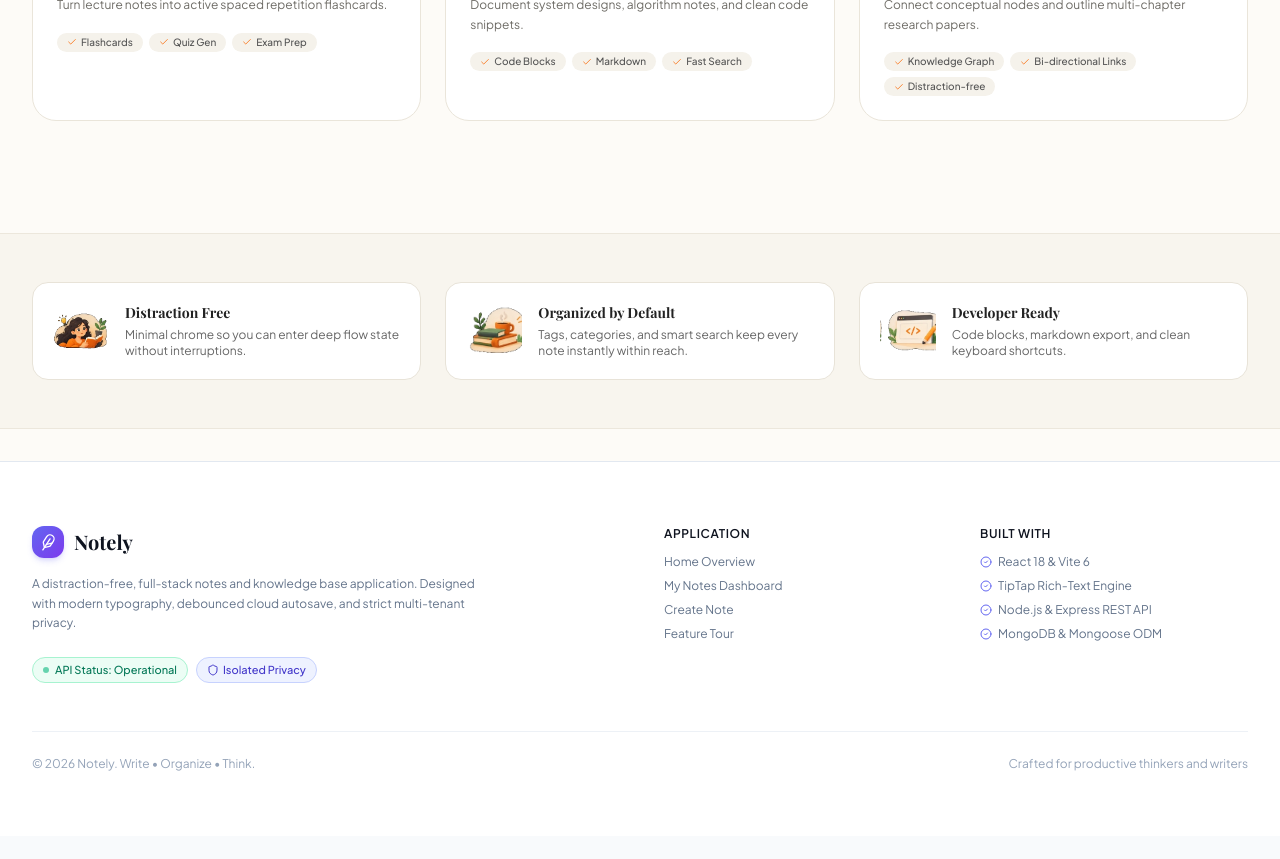
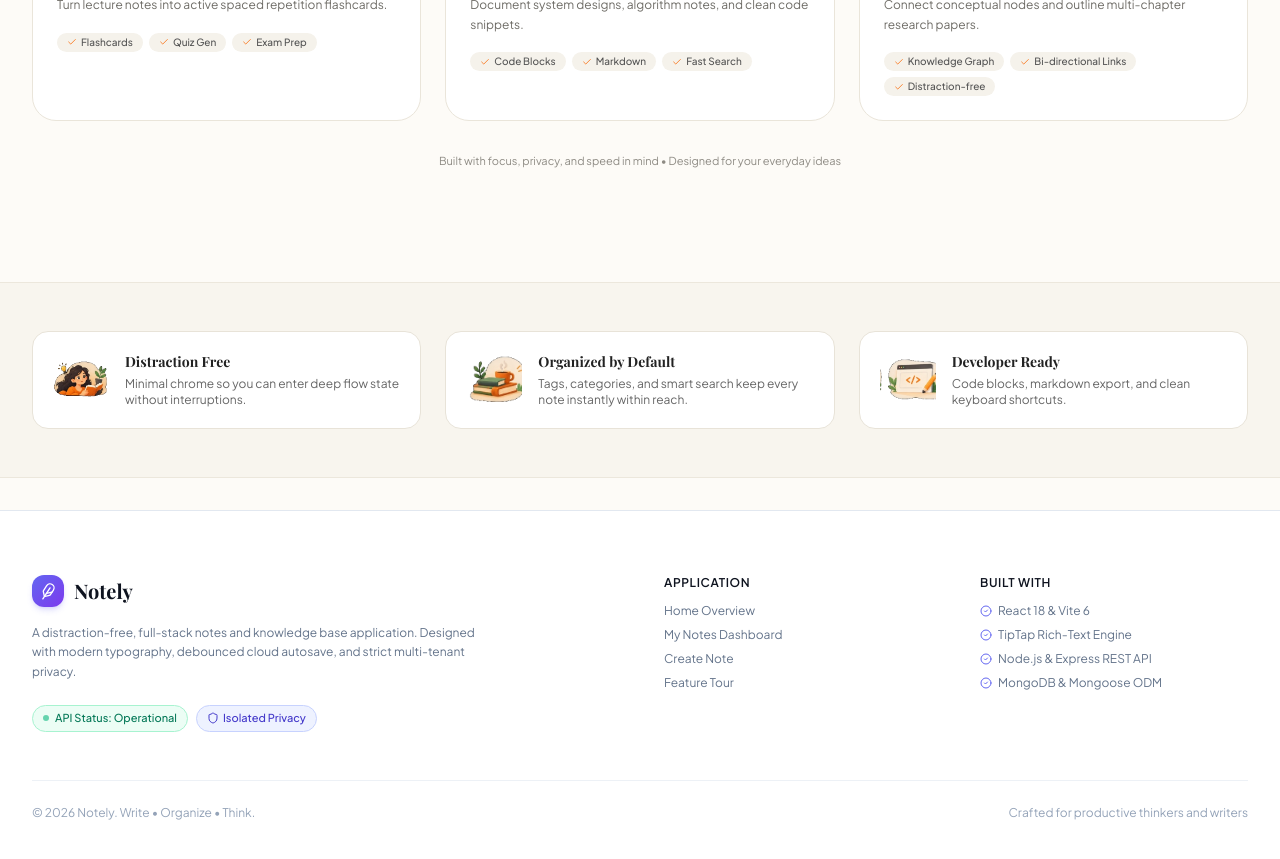
Before and after one commit to anshumangarg5410/Notes-Making-App, a React (Vite) app in the folder FrontEnd/: page / in a window 1280 px wide. Shown: the part 4780-5639 px from the top of the page. Before the commit the page ends 5616 px from the top, so only its background shows below. Built offline with nearby package versions, Linux system fonts and the light colour scheme; no server answers; a web font is replaced by a local one.

Commit message:
everything section note added

```diff
--- a/FrontEnd/src/components/landing/EverythingSection.jsx
+++ b/FrontEnd/src/components/landing/EverythingSection.jsx
@@ -165,6 +165,13 @@ export const EverythingSection = () => {
           );
         })}
       </div>
+
+      {/* Editorial Section Note */}
+      <div className="pt-8 text-center select-none" aria-hidden="true">
+        <p className="text-[11px] text-[#8E8B84] dark:text-[#7A7C85]">
+          Built with focus, privacy, and speed in mind &bull; Designed for your everyday ideas
+        </p>
+      </div>
     </section>
   );
 };
```
